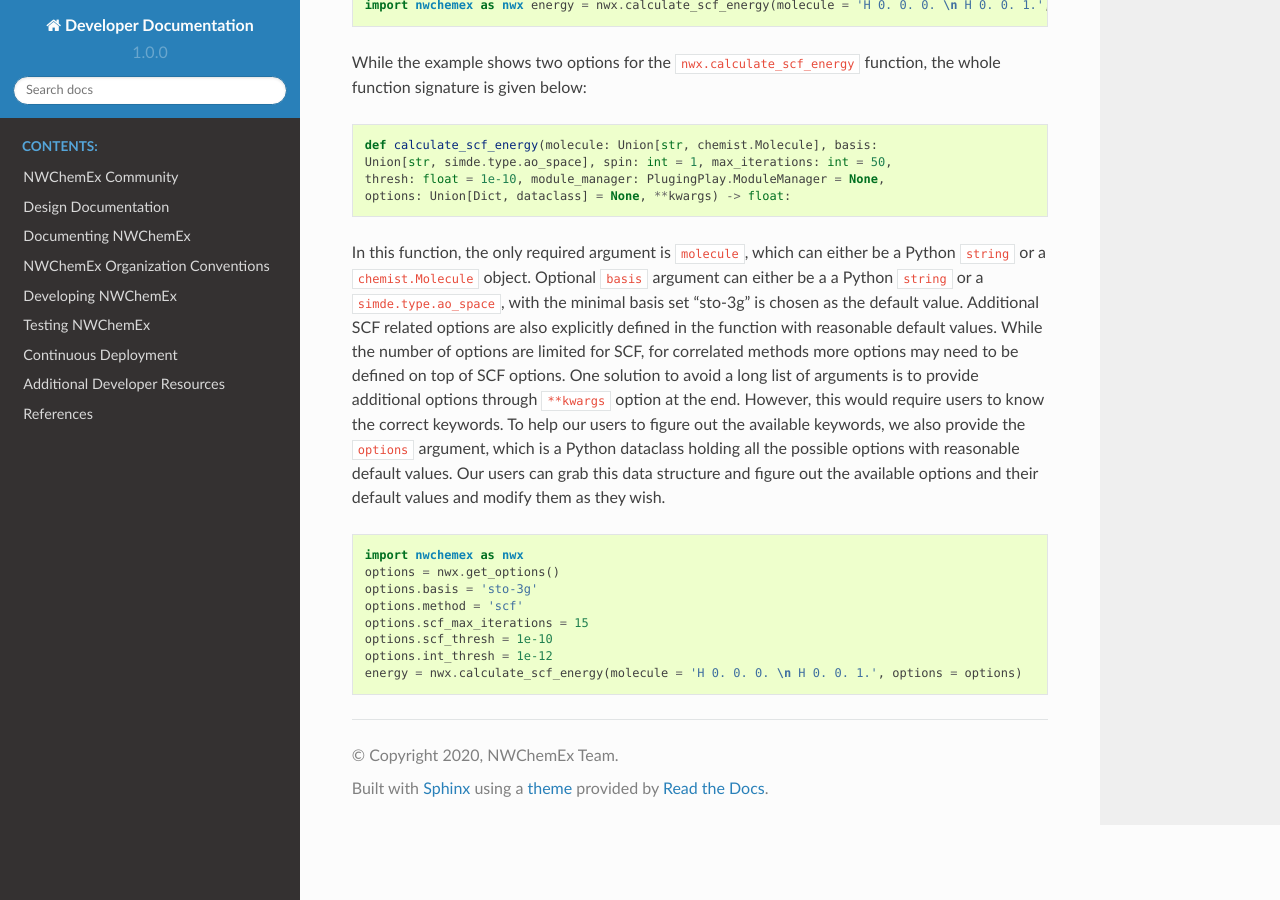
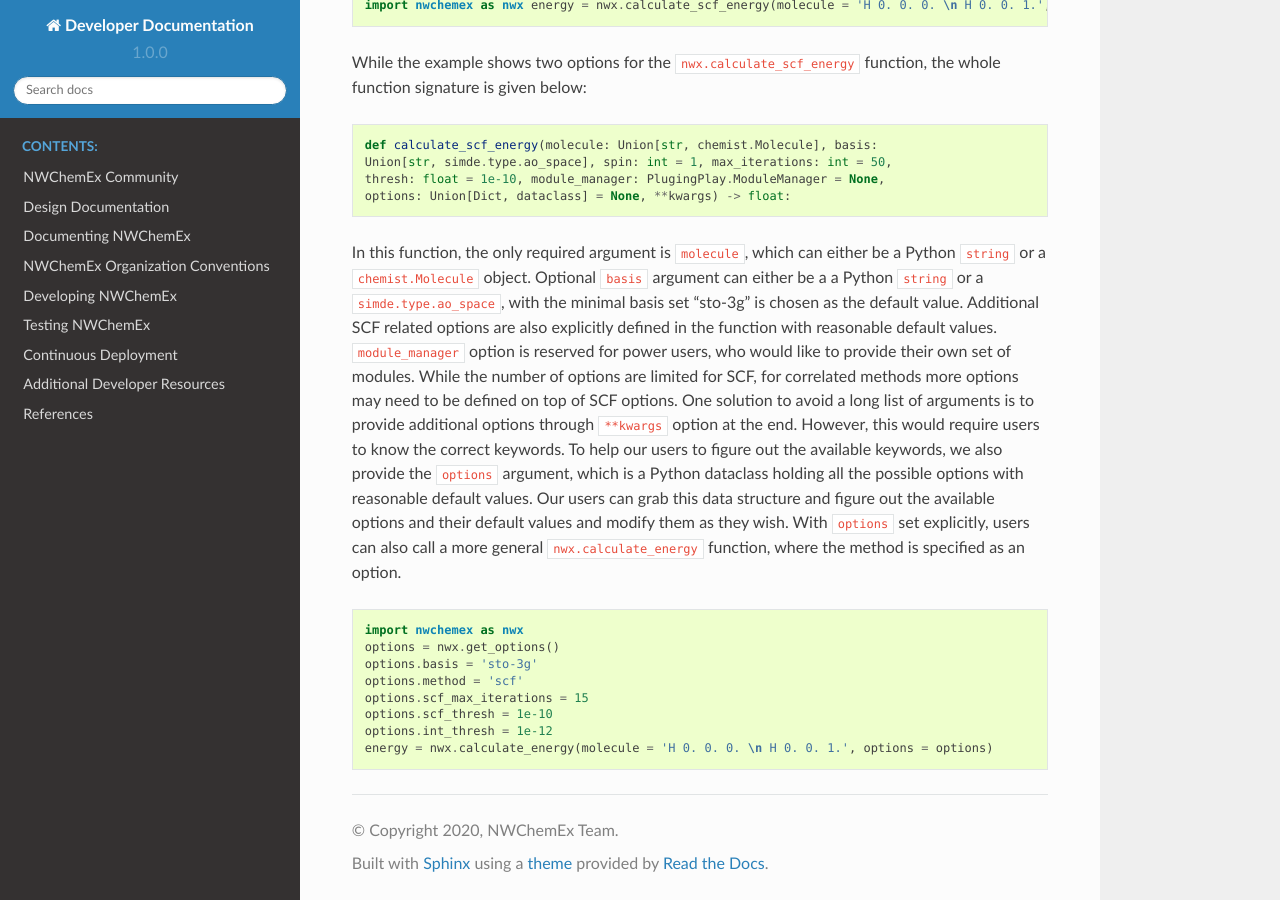
Before and after one commit to NWChemEx/.github, a Sphinx documentation site: the page built from docs/source/design/ui_design.rst, in a window 1280 px wide and 900 px high, scrolled down 2152 px. Built offline with Sphinx 7.4.7 and the Read the Docs theme 2.0.0, drawn with Linux system fonts in a browser that asks for light colours.

Commit message:
Update options discussion

```diff
--- a/docs/source/design/ui_design.rst
+++ b/docs/source/design/ui_design.rst
@@ -124,15 +124,19 @@
 argument can either be a a Python ``string`` or a ``simde.type.ao_space``, with
 the minimal basis set "sto-3g" is chosen as the default value. Additional SCF
 related options are also explicitly defined in the function with reasonable
-default values. While the number of options are limited for SCF, for correlated
-methods more options may need to be defined on top of SCF options. One solution
-to avoid a long list of arguments is to provide additional options through
-``**kwargs`` option at the end. However, this would require users to know the
-correct keywords. To help our users to figure out the available keywords, we also
-provide the ``options`` argument, which is a Python dataclass holding all the
-possible options with reasonable default values. Our users can grab this data
-structure and figure out the available options and their default values and
-modify them as they wish.
+default values. ``module_manager`` option is reserved for power users, who would
+like to provide their own set of modules. While the number of options are
+limited for SCF, for correlated methods more options may need to be defined on
+top of SCF options. One solution to avoid a long list of arguments is to provide
+additional options through ``**kwargs`` option at the end. However, this would
+require users to know the correct keywords. To help our users to figure out the
+available keywords, we also provide the ``options`` argument, which is a Python
+dataclass holding all the possible options with reasonable default values. Our
+users can grab this data structure and figure out the available options and
+their default values and modify them as they wish. With ``options`` set
+explicitly, users can also call a more general ``nwx.calculate_energy``
+function, where the method is specified as an option.
+
 
 .. code-block:: python
 
@@ -143,4 +147,4 @@
     options.scf_max_iterations = 15
     options.scf_thresh = 1e-10
     options.int_thresh = 1e-12
-    energy = nwx.calculate_scf_energy(molecule = 'H 0. 0. 0. \n H 0. 0. 1.', options = options)
+    energy = nwx.calculate_energy(molecule = 'H 0. 0. 0. \n H 0. 0. 1.', options = options)
```
